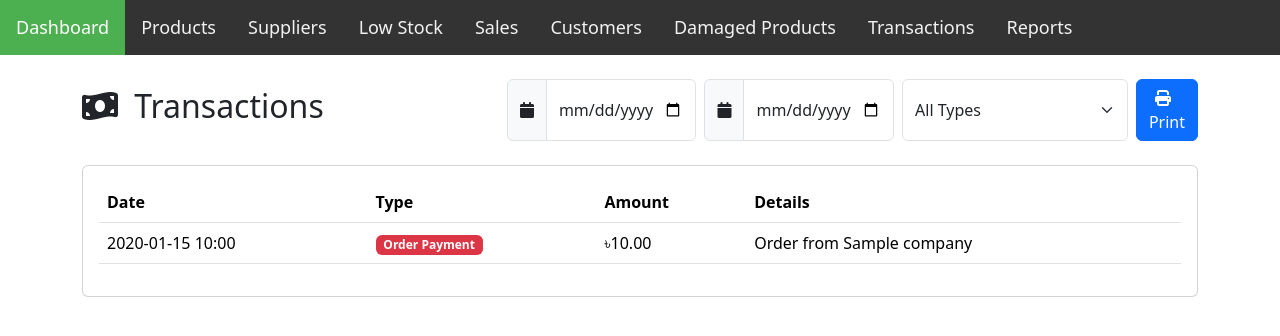
After one commit to Shahriar-Seam/Shop-Management-System, a PHP site: page /transactions.php in a window 1280 px wide. The commit adds this page. Shown: the top 336 px of the page. Run offline with PHP 8.4, Linux system fonts and the light colour scheme; tables that the repository leaves empty hold one stand-in row (values such as "Sample post").

Commit message:
added transactions

```diff
--- /dev/null
+++ b/transactions.php
@@ -0,0 +1,244 @@
+<?php
+session_start();
+require_once 'assets/database.php';
+$database = new Database();
+$db = $database->getConnection();
+?>
+
+<!DOCTYPE html>
+<html lang="en">
+<head>
+    <meta charset="UTF-8">
+    <meta http-equiv="X-UA-Compatible" content="IE=edge">
+    <meta name="viewport" content="width=device-width, initial-scale=1.0">
+    <title>Transactions</title>
+    <link rel="icon" type="image/x-icon" href="assets/icon.jpg">
+    <link rel="stylesheet" href="assets/style.css">
+    <script src="assets/script.js"></script>
+    <link rel="stylesheet" href="https://cdnjs.cloudflare.com/ajax/libs/font-awesome/6.7.2/css/all.min.css">
+    <link href="https://cdn.jsdelivr.net/npm/bootstrap@5.3.5/dist/css/bootstrap.min.css" rel="stylesheet">
+</head>
+<body>
+    <!-- navbar -->
+     <header class="header">
+        <?php include 'assets/navbar.php'; ?>
+    </header>
+
+    <!-- main -->
+    <main class="container mt-4">
+        <div class="d-flex justify-content-between align-items-center mb-4">
+            <h2>
+                <i class="fas fa-money-bill-wave me-2"></i>
+                Transactions
+            </h2>
+            <div class="d-flex gap-2">
+                <div class="input-group">
+                    <span class="input-group-text"><i class="fas fa-calendar"></i></span>
+                    <input type="date" id="dateFrom" class="form-control" placeholder="From">
+                </div>
+                <div class="input-group">
+                    <span class="input-group-text"><i class="fas fa-calendar"></i></span>
+                    <input type="date" id="dateTo" class="form-control" placeholder="To">
+                </div>
+                <select class="form-select" id="typeFilter">
+                    <option value="">All Types</option>
+                    <option value="Order Payment">Order Payment</option>
+                    <option value="Sale Payment">Sale Payment</option>
+                    <option value="Refund">Refund</option>
+                    <option value="Debt Payment">Debt Payment</option>
+                </select>
+                <button class="btn btn-primary" onclick="printTransactions()">
+                    <i class="fas fa-print me-2"></i>Print
+                </button>
+            </div>
+        </div>
+
+        <div class="card">
+            <div class="card-body">
+                <div class="table-responsive">
+                    <table class="table table-hover align-middle">
+                        <thead>
+                            <tr>
+                                <th>Date</th>
+                                <th>Type</th>
+                                <th>Amount</th>
+                                <th>Details</th>
+                            </tr>
+                        </thead>
+                        <tbody id="transactionsTable">
+                            <?php
+                            try {
+                                $query = "SELECT
+                                            t.transaction_id,
+                                            t.timestamp,
+                                            t.transaction_type,
+                                            t.amount_paid,
+                                            CASE
+                                                WHEN t.transaction_type = 'Order Payment' THEN (
+                                                    SELECT CONCAT('Order from ', c.company_name)
+                                                    FROM ProductOrder po
+                                                    JOIN Company c ON po.company_id = c.company_id
+                                                    WHERE po.order_id = t.reference_id
+                                                )
+                                                WHEN t.transaction_type = 'Sale Payment' THEN (
+                                                    SELECT CONCAT('Sale to ', c.name)
+                                                    FROM Sale s
+                                                    JOIN Customer c ON s.customer_id = c.customer_id
+                                                    WHERE s.sale_id = t.reference_id
+                                                )
+                                                WHEN t.transaction_type = 'Debt Payment' THEN (
+                                                    SELECT CONCAT('Payment from ', c.name)
+                                                    FROM Customer c
+                                                    WHERE c.customer_id = t.reference_id
+                                                )
+                                                WHEN t.transaction_type = 'Refund' THEN (
+                                                    SELECT CONCAT('Refund for ', p.name)
+                                                    FROM DamagedProduct d
+                                                    JOIN Product p ON d.product_id = p.product_id
+                                                    WHERE d.damage_id = t.reference_id
+                                                )
+                                            END as details
+                                        FROM
+                                            Transaction t
+                                        ORDER BY
+                                            t.timestamp DESC";
+
+                                $stmt = $db->prepare($query);
+                                $stmt->execute();
+
+                                while ($row = $stmt->fetch(PDO::FETCH_ASSOC)) {
+                                    $badge_class = match($row['transaction_type']) {
+                                        'Order Payment' => 'bg-danger',
+                                        'Sale Payment' => 'bg-success',
+                                        'Refund' => 'bg-warning',
+                                        'Debt Payment' => 'bg-info',
+                                        default => 'bg-secondary'
+                                    };
+                                    ?>
+                                    <tr>
+                                        <td><?= date('Y-m-d H:i', strtotime($row['timestamp'])) ?></td>
+                                        <td>
+                                            <span class="badge <?= $badge_class ?>">
+                                                <?= $row['transaction_type'] ?>
+                                            </span>
+                                        </td>
+                                        <td>৳<?= number_format($row['amount_paid'], 2) ?></td>
+                                        <td><?= htmlspecialchars($row['details'] ?? '-') ?></td>
+                                    </tr>
+                                    <?php
+                                }
+                            } catch(PDOException $e) {
+                                echo "<tr><td colspan='4' class='text-center text-danger'>Error loading transactions</td></tr>";
+                            }
+                            ?>
+                        </tbody>
+                    </table>
+                </div>
+            </div>
+        </div>
+    </main>
+
+    <script src="https://cdn.jsdelivr.net/npm/bootstrap@5.3.5/dist/js/bootstrap.bundle.min.js"></script>
+    <script>
+        // Function to filter transactions
+        function filterTransactions() {
+            const dateFrom = document.getElementById('dateFrom').value;
+            const dateTo = document.getElementById('dateTo').value;
+            const typeFilter = document.getElementById('typeFilter').value;
+
+            const rows = document.querySelectorAll('#transactionsTable tr');
+            rows.forEach(row => {
+                const date = row.cells[0].textContent.split(' ')[0];
+                const type = row.cells[1].textContent.trim();
+
+                const dateMatch = (!dateFrom || date >= dateFrom) && (!dateTo || date <= dateTo);
+                const typeMatch = !typeFilter || type === typeFilter;
+
+                row.style.display = dateMatch && typeMatch ? '' : 'none';
+            });
+        }
+
+        // Function to print transactions
+        function printTransactions() {
+            const dateFrom = document.getElementById('dateFrom').value;
+            const dateTo = document.getElementById('dateTo').value;
+            const typeFilter = document.getElementById('typeFilter').value;
+
+            // Create a new window for printing
+            const printWindow = window.open('', '_blank');
+
+            // Get the filtered transactions
+            const rows = Array.from(document.querySelectorAll('#transactionsTable tr'))
+                .filter(row => row.style.display !== 'none');
+
+            // Create the print content
+            let printContent = `
+                <!DOCTYPE html>
+                <html>
+                <head>
+                    <title>Transaction History</title>
+                    <style>
+                        body { font-family: Arial, sans-serif; }
+                        .header { text-align: center; margin-bottom: 20px; }
+                        table { width: 100%; border-collapse: collapse; }
+                        th, td { padding: 8px; border: 1px solid #ddd; text-align: left; }
+                        th { background-color: #f5f5f5; }
+                        .badge { padding: 4px 8px; border-radius: 4px; color: white; }
+                        .bg-danger { background-color: #dc3545; }
+                        .bg-success { background-color: #198754; }
+                        .bg-warning { background-color: #ffc107; color: black; }
+                        .bg-info { background-color: #0dcaf0; }
+                        .bg-secondary { background-color: #6c757d; }
+                    </style>
+                </head>
+                <body>
+                    <div class="header">
+                        <h2>Transaction History</h2>
+                        <p>Date Range: ${dateFrom || 'Start'} to ${dateTo || 'End'}</p>
+                        ${typeFilter ? `<p>Type: ${typeFilter}</p>` : ''}
+                    </div>
+                    <table>
+                        <thead>
+                            <tr>
+                                <th>Date</th>
+                                <th>Type</th>
+                                <th>Amount</th>
+                                <th>Details</th>
+                            </tr>
+                        </thead>
+                        <tbody>
+            `;
+
+            // Add the transaction rows
+            rows.forEach(row => {
+                const cells = row.cells;
+                printContent += `
+                    <tr>
+                        <td>${cells[0].textContent}</td>
+                        <td>${cells[1].innerHTML}</td>
+                        <td>${cells[2].textContent}</td>
+                        <td>${cells[3].textContent}</td>
+                    </tr>
+                `;
+            });
+
+            printContent += `
+                        </tbody>
+                    </table>
+                </body>
+                </html>
+            `;
+
+            // Write the content and print
+            printWindow.document.write(printContent);
+            printWindow.document.close();
+            printWindow.print();
+        }
+
+        // Add event listeners for filters
+        document.getElementById('dateFrom').addEventListener('change', filterTransactions);
+        document.getElementById('dateTo').addEventListener('change', filterTransactions);
+        document.getElementById('typeFilter').addEventListener('change', filterTransactions);
+    </script>
+</body>
+</html>
```
Also changed, not shown: suppliers.php (+32 -1 lines).
